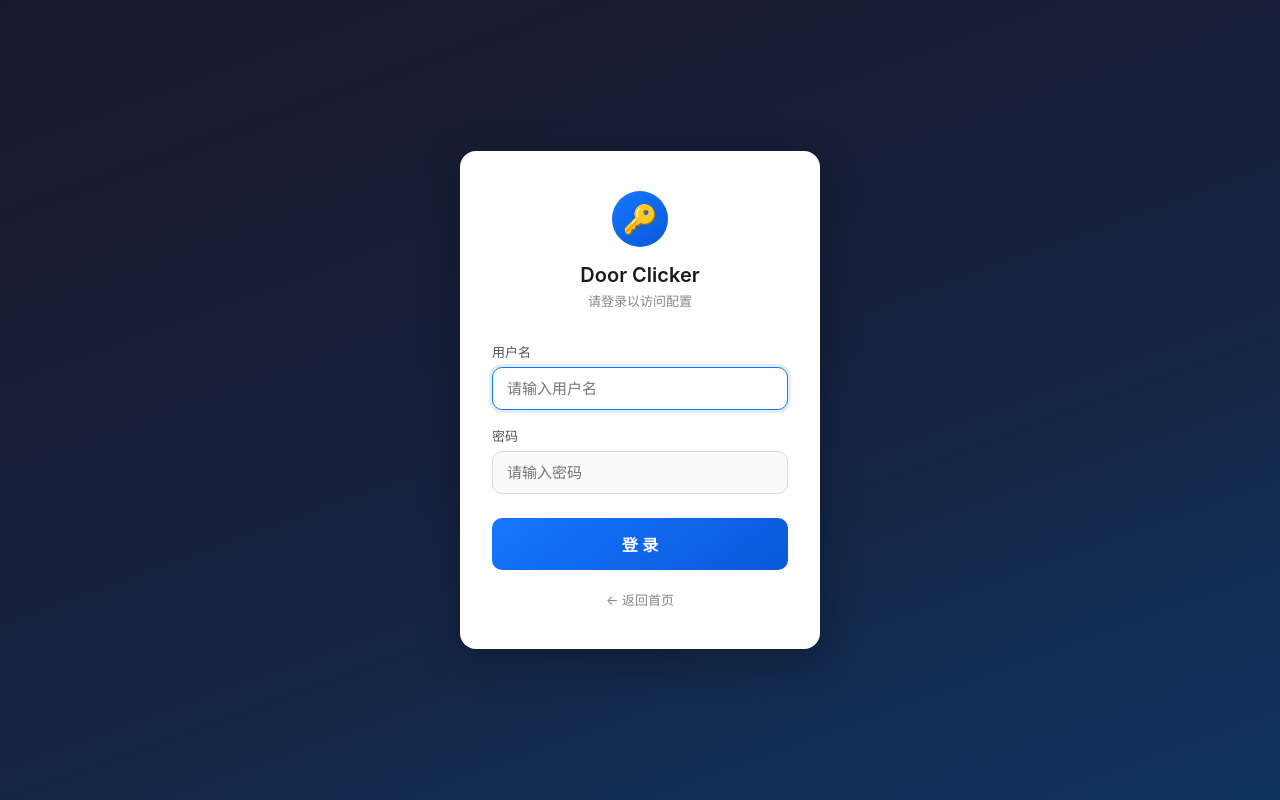
After one commit to DoLovya/door-clicker, a Flask app: template door-clicker-web/templates/login.html in a window 1280 px wide. The commit adds this page. Run offline with Flask 3, Linux system fonts and the light colour scheme; the template is opened without the code that fills it, so the values that code supplies are empty.

Commit message:
feat: 添加管理员登录认证与访问控制
新增完整的管理员认证系统，具体修改包括：
1.  新增认证工具模块，实现基于会话的登录验证逻辑
2.  添加登录、登出页面及对应的API接口
3.  为所有管理后台路由（配置页、配置/主题/日志相关API）添加登录校验
4.  在配置API返回结果中隐藏敏感信息（MQTT密码、管理员密码哈希）
5.  新增管理员密码修改功能及前端交互界面
6.  更新默认配置与配置模板，预置管理员账户与初始密码哈希

```diff
--- a/door-clicker-web/app.py
+++ b/door-clicker-web/app.py
@@ -5,6 +5,7 @@ from flask import Flask, jsonify, render_template, request
 from config_manager import ConfigManager
 from mqtt_client_manager import MqttClientManager
 from log_manager import LogManager
+from auth import init_auth, login_required
 
 logging.basicConfig(
     level=logging.INFO,
@@ -34,6 +35,8 @@ config_manager = ConfigManager()
 mqtt_client_manager = MqttClientManager()
 log_manager = LogManager()
 
+init_auth(app, config_manager)
+
 
 def init_mqtt():
     logger.info("Initializing MQTT connection...")
@@ -53,6 +56,7 @@ def index():
 
 
 @app.route("/config")
+@login_required
 def config_page():
     return render_template("index.html")
 
@@ -66,12 +70,16 @@ def api_open_door():
 
 
 @app.route("/api/config", methods=["GET"])
+@login_required
 def api_get_config():
     config = config_manager.get_config()
-    return jsonify(config)
+    safe_config = {k: v for k, v in config.items() if k not in ("adminPasswordHash",)}
+    safe_config["mqttPassword"] = "***" if config.get("mqttPassword") else ""
+    return jsonify(safe_config)
 
 
 @app.route("/api/config", methods=["PUT"])
+@login_required
 def api_update_config():
     data = request.get_json(silent=True)
     if not data:
@@ -95,6 +103,12 @@ def api_update_config():
         if not isinstance(data["topics"], list):
             return jsonify({"error": "Topics must be an array"}), 400
 
+    if "adminPassword" in data:
+        import hashlib
+        new_hash = hashlib.sha256(data["adminPassword"].encode("utf-8")).hexdigest()
+        data["adminPasswordHash"] = new_hash
+        del data["adminPassword"]
+
     config = config_manager.update_config(data)
     reload_result = mqtt_client_manager.reload_config()
 
@@ -105,6 +119,7 @@ def api_update_config():
 
 
 @app.route("/api/mqtt/test", methods=["POST"])
+@login_required
 def api_test_mqtt():
     result = mqtt_client_manager.test_connection()
     return jsonify(result)
@@ -116,12 +131,14 @@ def api_mqtt_status():
 
 
 @app.route("/api/topics", methods=["GET"])
+@login_required
 def api_get_topics():
     topics = mqtt_client_manager.get_subscribed_topics()
     return jsonify(topics)
 
 
 @app.route("/api/topics", methods=["POST"])
+@login_required
 def api_add_topic():
     data = request.get_json(silent=True)
     if not data or "topic" not in data:
@@ -140,6 +157,7 @@ def api_add_topic():
 
 
 @app.route("/api/topics/<path:topic>", methods=["DELETE"])
+@login_required
 def api_delete_topic(topic):
     result = mqtt_client_manager.unsubscribe_topic(topic)
     if result["success"]:
@@ -153,6 +171,7 @@ def api_health():
 
 
 @app.route("/api/logs", methods=["GET"])
+@login_required
 def api_get_logs():
     log_type = request.args.get("type")
     limit = request.args.get("limit", type=int)
@@ -161,6 +180,7 @@ def api_get_logs():
 
 
 @app.route("/api/logs", methods=["DELETE"])
+@login_required
 def api_clear_logs():
     log_manager.clear_logs()
     return jsonify({"success": True, "message": "日志已清空"})
--- a/door-clicker-web/config_manager.py
+++ b/door-clicker-web/config_manager.py
@@ -14,6 +14,8 @@ class ConfigManager:
         "mqttUsername": "",
         "mqttPassword": "",
         "doorTopic": "door/00094E53",
+        "adminUser": "admin",
+        "adminPasswordHash": "",
         "topics": [],
     }
 
--- /dev/null
+++ b/door-clicker-web/templates/login.html
@@ -0,0 +1,234 @@
+<!DOCTYPE html>
+<html lang="zh-CN">
+
+<head>
+    <meta charset="UTF-8">
+    <meta name="viewport" content="width=device-width, initial-scale=1.0, user-scalable=no">
+    <meta name="apple-mobile-web-app-capable" content="yes">
+    <title>管理员登录</title>
+    <style>
+        * { box-sizing: border-box; margin: 0; padding: 0; }
+
+        html, body {
+            height: 100%;
+            font-family: -apple-system, BlinkMacSystemFont, "Segoe UI", Roboto, sans-serif;
+            background: linear-gradient(160deg, #1a1a2e 0%, #16213e 50%, #0f3460 100%);
+            color: #333;
+        }
+
+        body {
+            display: flex;
+            align-items: center;
+            justify-content: center;
+            padding: 20px;
+        }
+
+        .login-card {
+            width: 100%;
+            max-width: 360px;
+            background: #fff;
+            border-radius: 16px;
+            padding: 40px 32px;
+            box-shadow: 0 10px 40px rgba(0, 0, 0, 0.3);
+        }
+
+        .login-header {
+            text-align: center;
+            margin-bottom: 32px;
+        }
+
+        .login-icon {
+            width: 56px;
+            height: 56px;
+            margin: 0 auto 16px;
+            background: linear-gradient(145deg, #1677ff, #0958d9);
+            border-radius: 50%;
+            display: flex;
+            align-items: center;
+            justify-content: center;
+            color: #fff;
+            font-size: 28px;
+        }
+
+        .login-title {
+            font-size: 20px;
+            font-weight: 600;
+            color: #1a1a1a;
+            margin-bottom: 4px;
+        }
+
+        .login-subtitle {
+            font-size: 13px;
+            color: #888;
+        }
+
+        .form-group {
+            margin-bottom: 16px;
+        }
+
+        .form-group label {
+            display: block;
+            font-size: 13px;
+            color: #555;
+            margin-bottom: 6px;
+            font-weight: 500;
+        }
+
+        .form-group input {
+            width: 100%;
+            padding: 12px 14px;
+            border: 1px solid #d9d9d9;
+            border-radius: 10px;
+            font-size: 15px;
+            outline: none;
+            transition: all 0.2s;
+            background: #fafafa;
+        }
+
+        .form-group input:focus {
+            border-color: #1677ff;
+            background: #fff;
+            box-shadow: 0 0 0 3px rgba(22, 119, 255, 0.12);
+        }
+
+        .error-msg {
+            background: #fff1f0;
+            border: 1px solid #ffccc7;
+            color: #cf1322;
+            padding: 10px 14px;
+            border-radius: 8px;
+            font-size: 13px;
+            margin-bottom: 16px;
+            display: none;
+        }
+
+        .error-msg.show {
+            display: block;
+        }
+
+        .btn-login {
+            width: 100%;
+            padding: 14px;
+            background: linear-gradient(145deg, #1677ff, #0958d9);
+            color: #fff;
+            border: none;
+            border-radius: 10px;
+            font-size: 16px;
+            font-weight: 600;
+            cursor: pointer;
+            transition: all 0.2s;
+            margin-top: 8px;
+        }
+
+        .btn-login:hover {
+            background: linear-gradient(145deg, #4096ff, #1677ff);
+        }
+
+        .btn-login:active {
+            transform: scale(0.98);
+        }
+
+        .btn-login:disabled {
+            opacity: 0.6;
+            cursor: not-allowed;
+        }
+
+        .back-link {
+            display: block;
+            text-align: center;
+            margin-top: 20px;
+            color: #888;
+            font-size: 13px;
+            text-decoration: none;
+        }
+
+        .back-link:hover {
+            color: #1677ff;
+        }
+    </style>
+</head>
+
+<body>
+    <div class="login-card">
+        <div class="login-header">
+            <div class="login-icon">🔑</div>
+            <div class="login-title">Door Clicker</div>
+            <div class="login-subtitle">请登录以访问配置</div>
+        </div>
+
+        <div class="error-msg" id="errorMsg"></div>
+
+        <form id="loginForm">
+            <div class="form-group">
+                <label for="username">用户名</label>
+                <input type="text" id="username" autocomplete="username" placeholder="请输入用户名">
+            </div>
+
+            <div class="form-group">
+                <label for="password">密码</label>
+                <input type="password" id="password" autocomplete="current-password" placeholder="请输入密码">
+            </div>
+
+            <button type="submit" class="btn-login" id="btnLogin">登 录</button>
+        </form>
+
+        <a href="/" class="back-link">← 返回首页</a>
+    </div>
+
+    <script>
+        var errorMsg = document.getElementById('errorMsg');
+        var form = document.getElementById('loginForm');
+        var btnLogin = document.getElementById('btnLogin');
+
+        function showError(msg) {
+            errorMsg.textContent = msg;
+            errorMsg.classList.add('show');
+        }
+
+        function hideError() {
+            errorMsg.classList.remove('show');
+        }
+
+        form.addEventListener('submit', function (e) {
+            e.preventDefault();
+            hideError();
+
+            var username = document.getElementById('username').value.trim();
+            var password = document.getElementById('password').value;
+
+            if (!username || !password) {
+                showError('请输入用户名和密码');
+                return;
+            }
+
+            btnLogin.disabled = true;
+            btnLogin.textContent = '登录中...';
+
+            fetch('/api/auth/login', {
+                method: 'POST',
+                headers: { 'Content-Type': 'application/json' },
+                body: JSON.stringify({ username: username, password: password })
+            })
+                .then(function (res) { return res.json().then(function (data) { return { status: res.status, data: data }; }); })
+                .then(function (result) {
+                    if (result.status === 200 && result.data.success) {
+                        var next = new URLSearchParams(window.location.search).get('next') || '/config';
+                        window.location.href = next;
+                    } else {
+                        showError(result.data.error || '登录失败');
+                        btnLogin.disabled = false;
+                        btnLogin.textContent = '登 录';
+                    }
+                })
+                .catch(function () {
+                    showError('网络错误，请重试');
+                    btnLogin.disabled = false;
+                    btnLogin.textContent = '登 录';
+                });
+        });
+
+        document.getElementById('username').focus();
+    </script>
+</body>
+
+</html>
```
Also changed, not shown: door-clicker-web/auth.py (added, +128 -0 lines), door-clicker-web/templates/index.html (+57 -2 lines).
